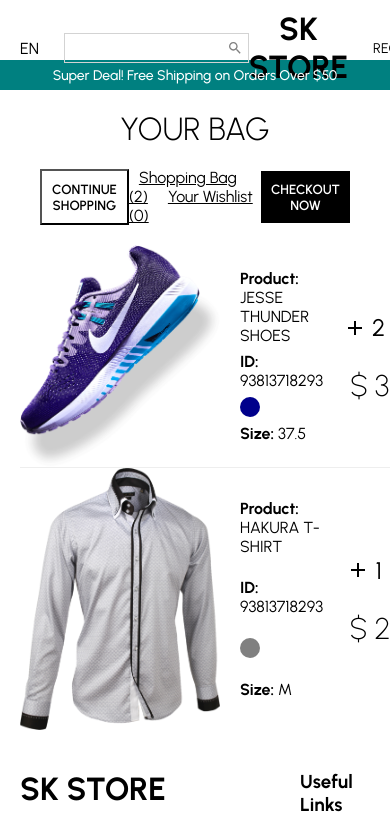
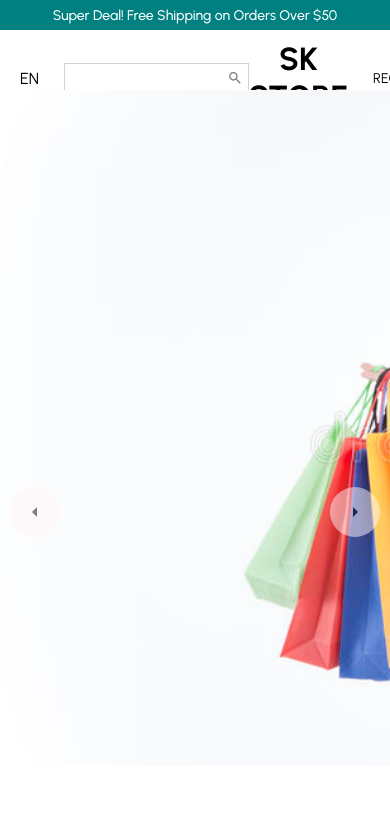
Before and after one commit to Shahzadsk046/SK-Store, a React (Create React App) app: page / in a window 390 px wide. Shown: the top 829 px of the page. Built offline with nearby package versions, Linux system fonts and the light colour scheme.

Commit message:
Responsive Design Starts here

```diff
--- a/src/App.jsx
+++ b/src/App.jsx
@@ -1,19 +1,19 @@
-// import Home from "./Pages/Home";
+import Home from "./Pages/Home";
 // import ProductList from "./Pages/ProductList";
 // import Product from "./Pages/Product";
 // import Register from "./Pages/Register";
 // import Login from "./Pages/Login";
-import Cart from "./Pages/Cart";
+// import Cart from "./Pages/Cart";
 
 const App = () => {
   return (
     <>
-      {/* <Home /> */}
+      <Home />
       {/* <ProductList /> */}
       {/* <Product /> */}
       {/* <Register /> */}
       {/* <Login /> */}
-      <Cart/>
+      {/* <Cart/> */}
     </>
   );
 };
--- a/src/components/ProductItem.jsx
+++ b/src/components/ProductItem.jsx
@@ -30,10 +30,10 @@
   display: flex;
   align-items: center;
   justify-content: center;
-  background-color: #e9eff1;
+  background-color: #f0fcff;
   position: relative;
-  border: 2px solid rgba(0,0,0,0.3);
-  border-radius: 10px;
+  /* border: 2px solid rgba(0,0,0,0.3); */
+  /* border-radius: 10px; */
 
   &:hover ${Info} {
     opacity: 1;
```
